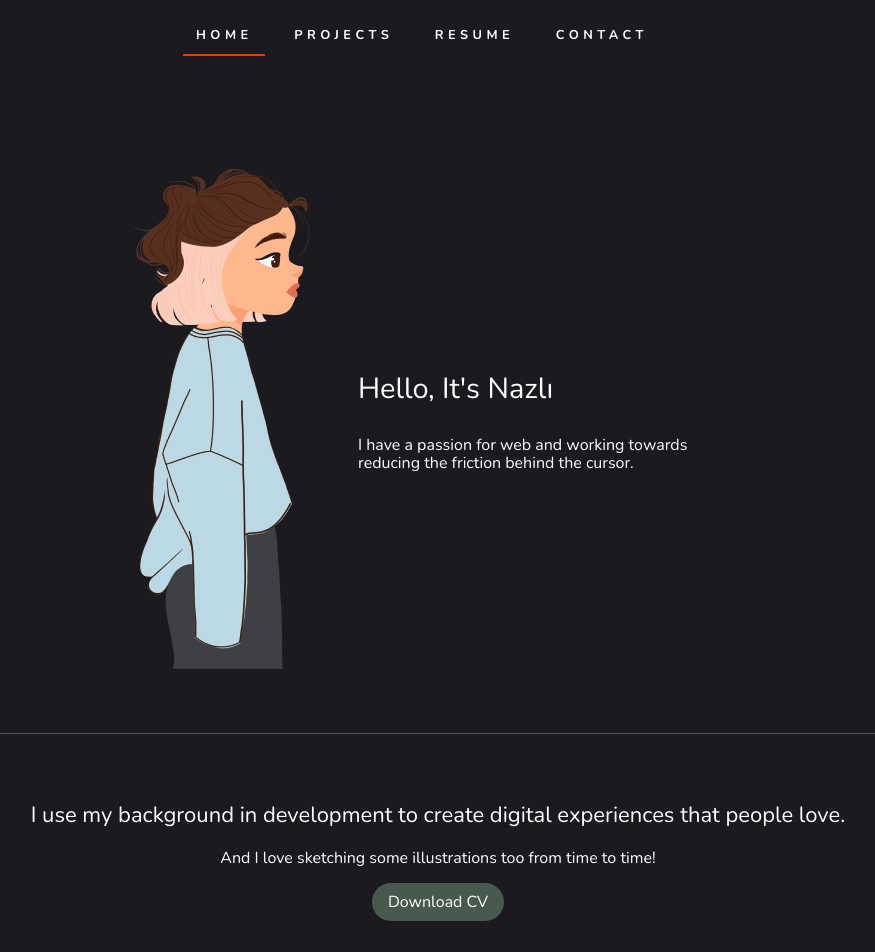
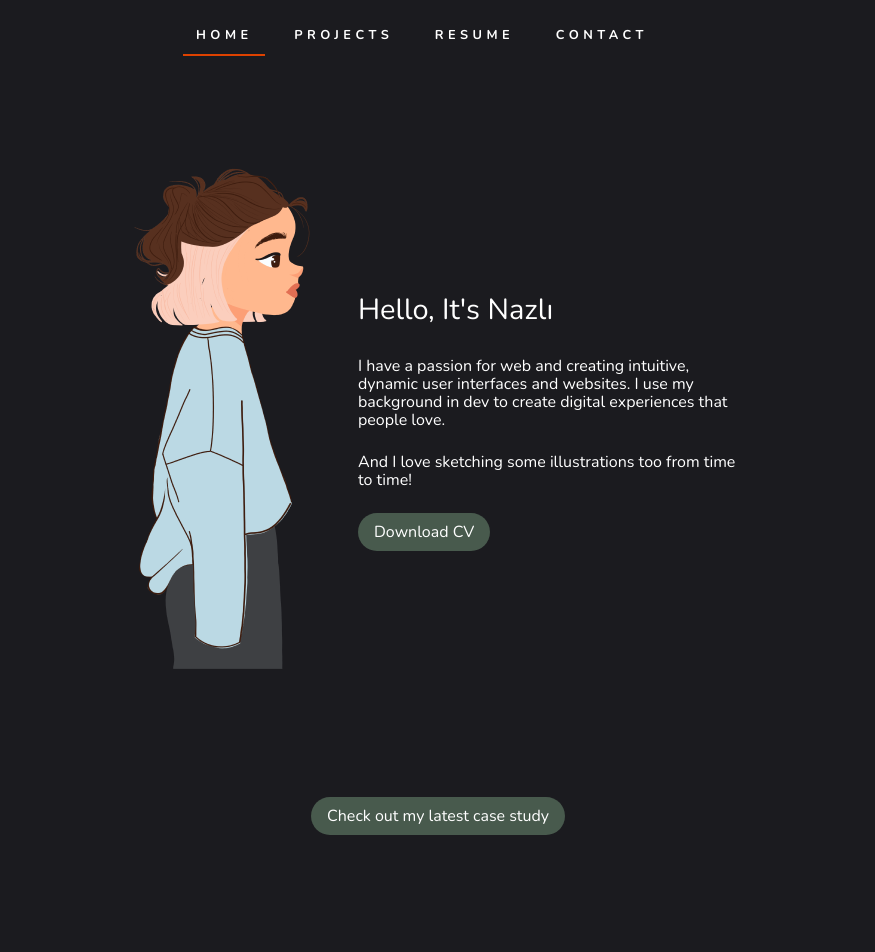
Before and after one commit to Greyfourt/greyfourt.github.io, a Next.js app: page / in a window 1280 px wide. Shown: the top 952 px of the page, without its empty margins (202-1077 px from the left). Built offline with nearby package versions, Linux system fonts and the light colour scheme.

Commit message:
some more

```diff
--- a/src/app/page.tsx
+++ b/src/app/page.tsx
@@ -1,10 +1,7 @@
-import Icon from '@/components/Icons'
-import '../styles/App.scss'
-import Projects from '@/components/Projects'
-
+import "../styles/App.scss";
+import Projects from "@/components/Projects";
 
 export default function Home() {
-
   return (
     <>
       <div className="bodyContainer" id="wrapper">
@@ -15,34 +12,33 @@ export default function Home() {
           <div className="headerDescription">
             <h1>Hello, It's Nazlı</h1>
             <p>
-              I have a passion for web and working towards reducing the friction
-              behind the cursor.
+              I have a passion for web and creating intuitive, dynamic user interfaces and websites. I use my background in dev to create digital
+              experiences that people love.
             </p>
+            <p>
+              And I love sketching some illustrations too from time to time!
+            </p>
+            <button className="button Primary">
+              <a
+                href="https://greyfourt.github.io/CV_English_Nazli.pdf"
+                download="CV_English_Nazli"
+                target="_blank"
+                rel="nofollow"
+              >
+                Download CV
+              </a>
+            </button>
           </div>
         </div>
 
         <div className="CTAContainer">
-          <h3>
-            I use my background in development to create digital experiences
-            that people love.
-          </h3>
-          <p>And I love sketching some illustrations too from time to time!</p>
           <button className="button Primary">
-            {" "}
-            <a
-              href="https://greyfourt.github.io/CV_English_Nazli.pdf"
-              download="CV_English_Nazli"
-              target="_blank"
-              rel="nofollow"
-            >
-              Download CV
-            </a>
+            <a href="/projects/floof">Check out my latest case study</a>
           </button>
         </div>
 
         <div className="projects CTAContainer">
           <Projects />
-
           <button className="button Secondary">
             <a href="/projects">See all my projects</a>
           </button>
--- a/src/styles/base/_base.scss
+++ b/src/styles/base/_base.scss
@@ -85,6 +85,10 @@ svg {
     & a {
       color: $color-white-100;
     }
+
+    &:hover {
+      background: $color-secondary;
+    }
   }
 
   &.Secondary {
@@ -92,6 +96,10 @@ svg {
 
     & a {
       color: $color-main;
+    }
+
+    &:hover {
+      background: $color-main;
     }
   }
 
@@ -333,7 +341,8 @@ button.CaseStudy.tag.active {
       align-items: center;
       margin: 0 0 0 -2rem;
 
-      & h1, p {
+      & h1,
+      p {
         text-align: center;
       }
     }
@@ -358,8 +367,6 @@ button.CaseStudy.tag.active {
   @include flex(column, center, center);
   padding: 4rem 2rem;
   gap: 1rem;
-  border-top: solid 1px $color-main;
-  border-bottom: solid 1px $color-main;
 
   & h3,
   h2,
```
